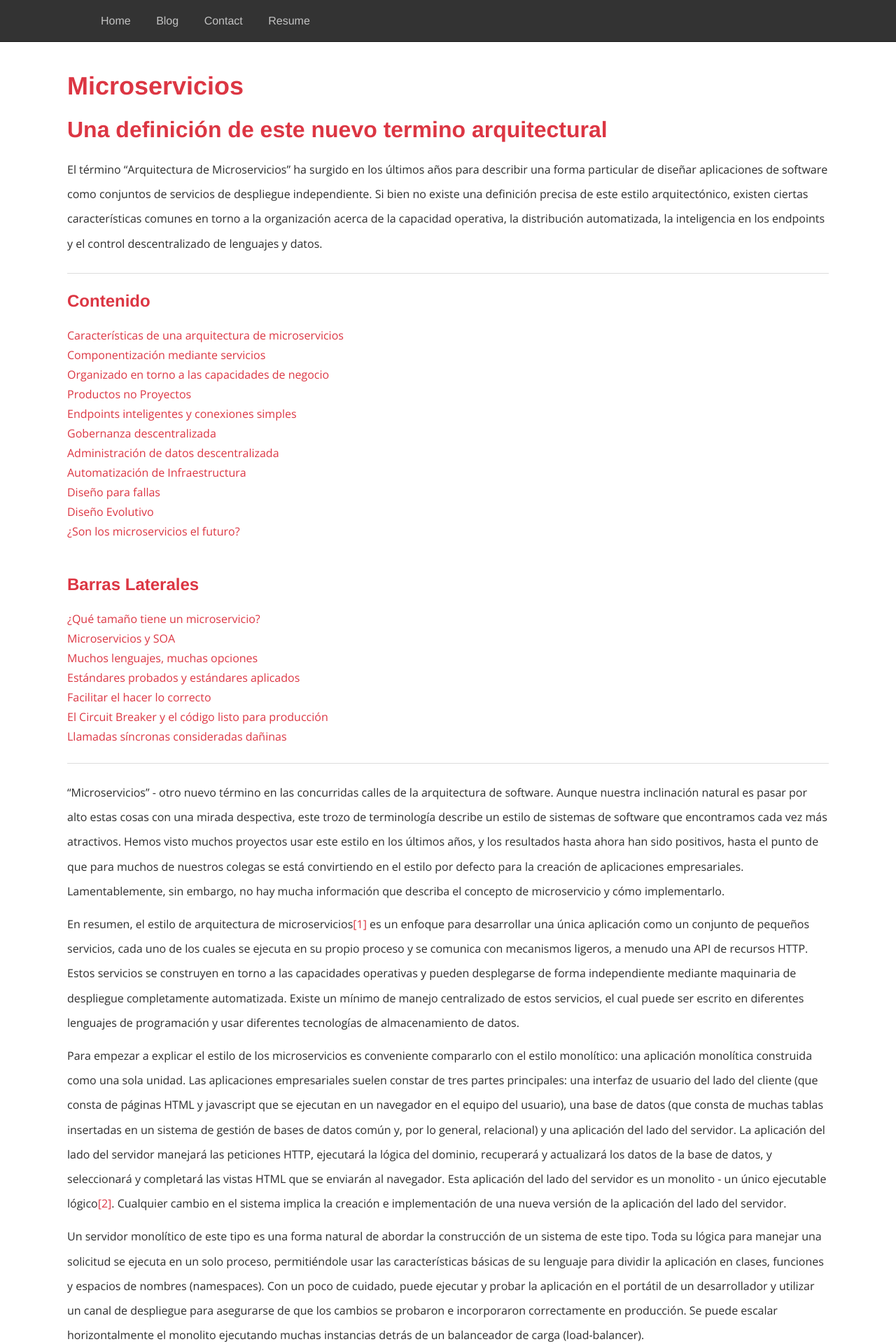
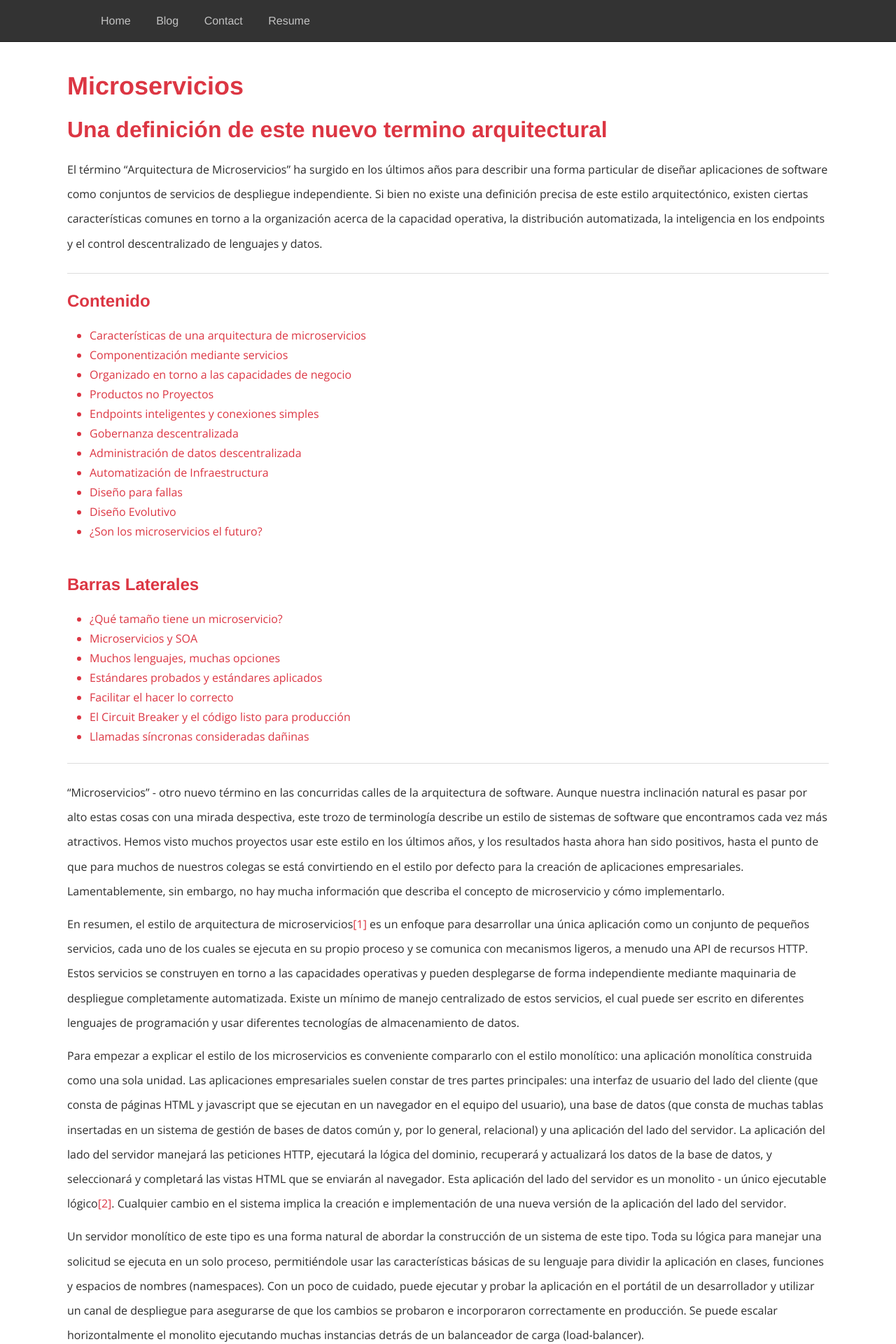
Before and after one commit to danpariente/naughtystyle.github.io, a Jekyll site: the page built from _posts/2018-05-03-microservicios.md, in a window 1280 px wide. Shown: the top 1920 px of the page at 70% size. Built offline with Jekyll 4.4.1, drawn with Linux system fonts in a browser that asks for light colours.

Commit message:
Change List style

```diff
--- a/_includes/post.scss
+++ b/_includes/post.scss
@@ -20,6 +20,18 @@ img.center {
   margin-right: auto;
 }
 
+ul.toc li{
+  color: rgb(220,54,67);
+  list-style: disc;
+  margin-left: 2em;
+}
+
+a:hover {
+  color: rgb(220,54,67);
+}
+
+
+
 .side-note {
   font-size: 0.9em;
   background: #EEE;
--- a/_posts/2018-05-03-microservicios.md
+++ b/_posts/2018-05-03-microservicios.md
@@ -16,7 +16,7 @@ El término "Arquitectura de Microservicios" ha surgido en los últimos años pa
 
 #### Contenido
 
-<ul>
+<ul class="toc">
   <li><a href="#caracteristicas">Características de una arquitectura de microservicios</a></li>
   <li><a href="#componentizacion">Componentización mediante servicios</a></li>
   <li><a href="#organizacion">Organizado en torno a las capacidades de negocio</a></li>
@@ -34,7 +34,7 @@ El término "Arquitectura de Microservicios" ha surgido en los últimos años pa
 
 #### Barras Laterales
 
-<ul>
+<ul class="toc">
   <li><a href="#tamano_microservicio">¿Qué tamaño tiene un microservicio?</a></li>
   <li><a href="#microservicios_soa">Microservicios y SOA</a></li>
   <li><a href="#muchos_lenguajes_opciones">Muchos lenguajes, muchas opciones</a></li>
```
Also changed, not shown: 1 other file.
